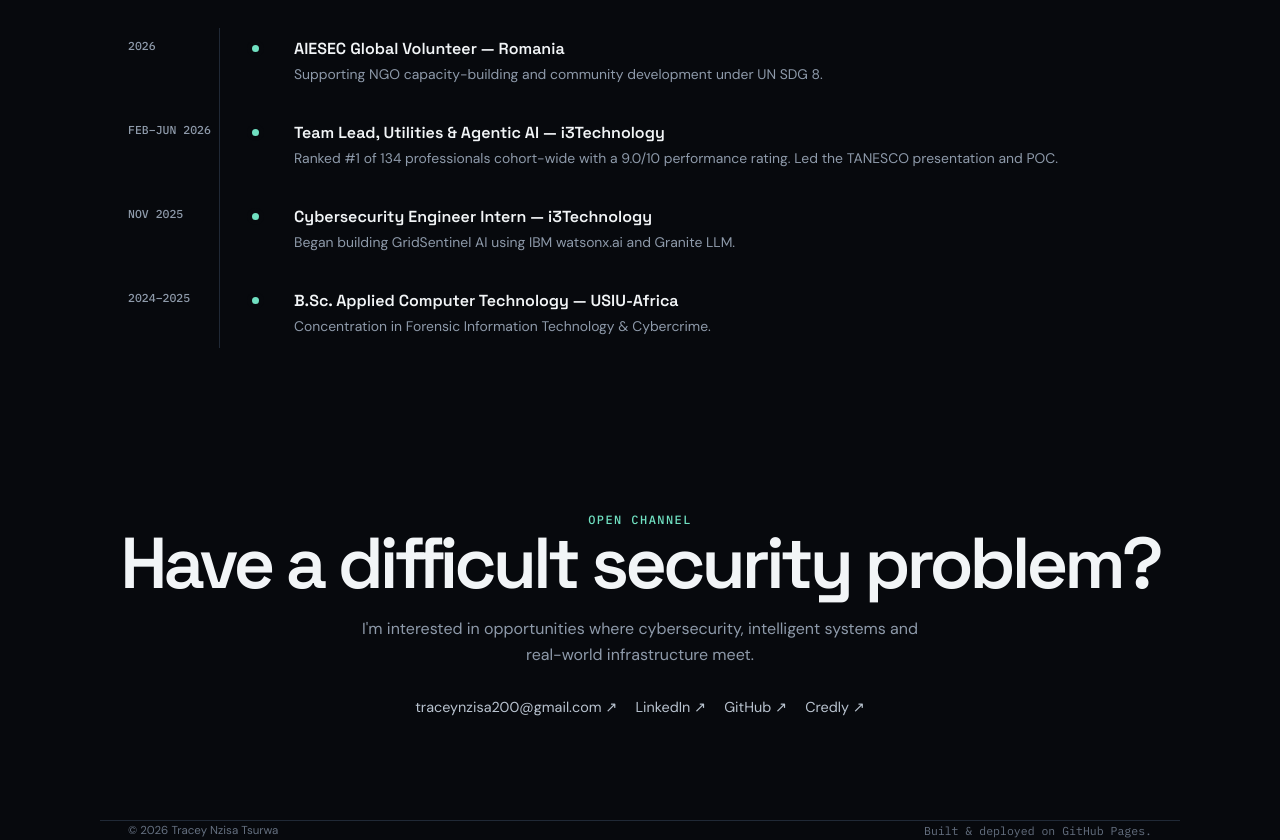
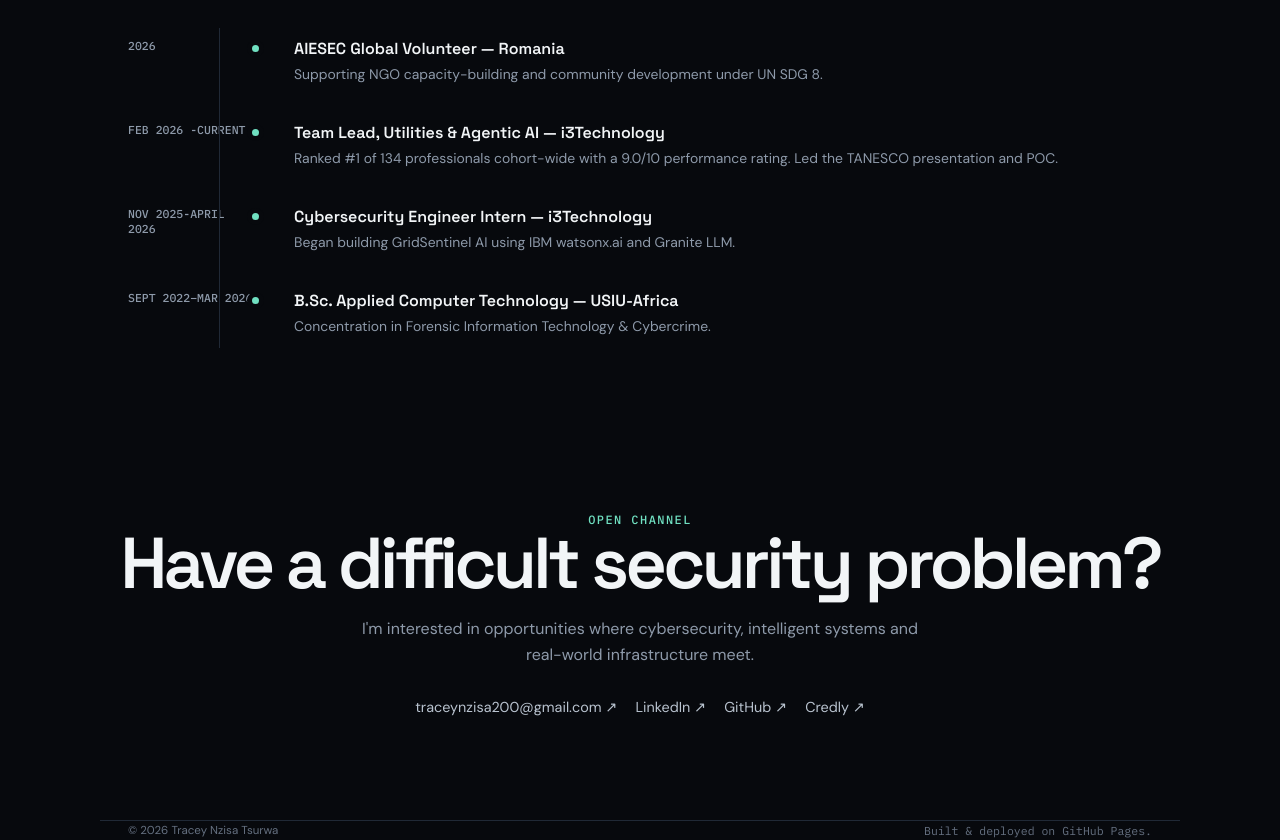
Before and after one commit to tnzisa/tnzisa.github.io, a plain HTML site: page index.html in a window 1280 px wide. Shown: the part 2980-3820 px from the top of the page. Drawn offline with Linux system fonts and the light colour scheme.

Commit message:
Update timeline dates in index.html

```diff
--- a/index.html
+++ b/index.html
@@ -311,15 +311,15 @@ footer{border-top:1px solid var(--line);padding:24px 0 34px;color:#657080;font-s
         <div class="event"><h3>AIESEC Global Volunteer — Romania</h3><p>Supporting NGO capacity-building and community development under UN SDG 8.</p></div>
       </div>
       <div class="timeline-item">
-        <div class="date">FEB–JUN 2026</div>
+        <div class="date">FEB 2026 -CURRENT</div>
         <div class="event"><h3>Team Lead, Utilities & Agentic AI — i3Technology</h3><p>Ranked #1 of 134 professionals cohort-wide with a 9.0/10 performance rating. Led the TANESCO presentation and POC.</p></div>
       </div>
       <div class="timeline-item">
-        <div class="date">NOV 2025</div>
+        <div class="date">NOV 2025-APRIL 2026</div>
         <div class="event"><h3>Cybersecurity Engineer Intern — i3Technology</h3><p>Began building GridSentinel AI using IBM watsonx.ai and Granite LLM.</p></div>
       </div>
       <div class="timeline-item">
-        <div class="date">2024–2025</div>
+        <div class="date">SEPT 2022–MAR 2026</div>
         <div class="event"><h3>B.Sc. Applied Computer Technology — USIU-Africa</h3><p>Concentration in Forensic Information Technology & Cybercrime.</p></div>
       </div>
     </div>
```
